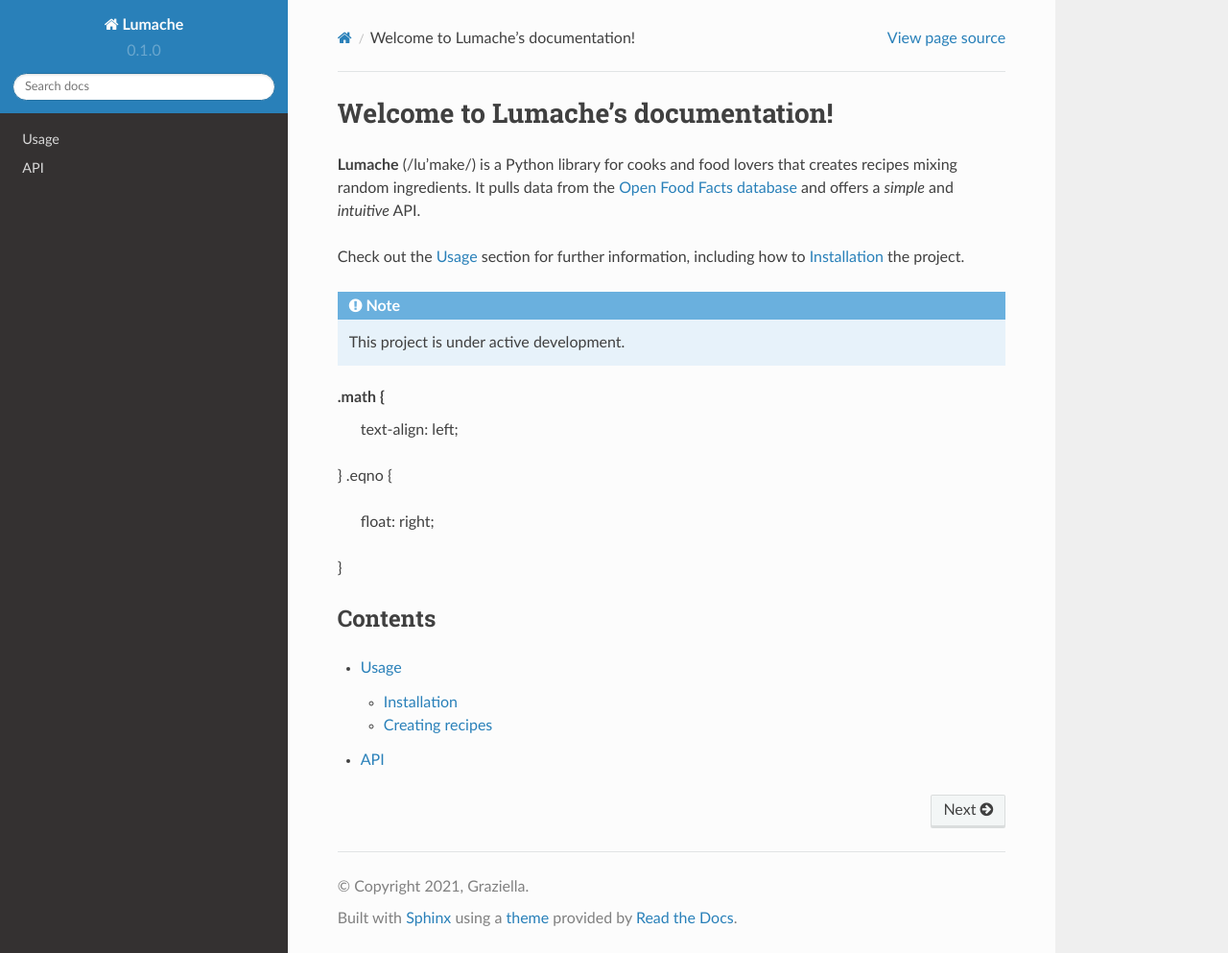
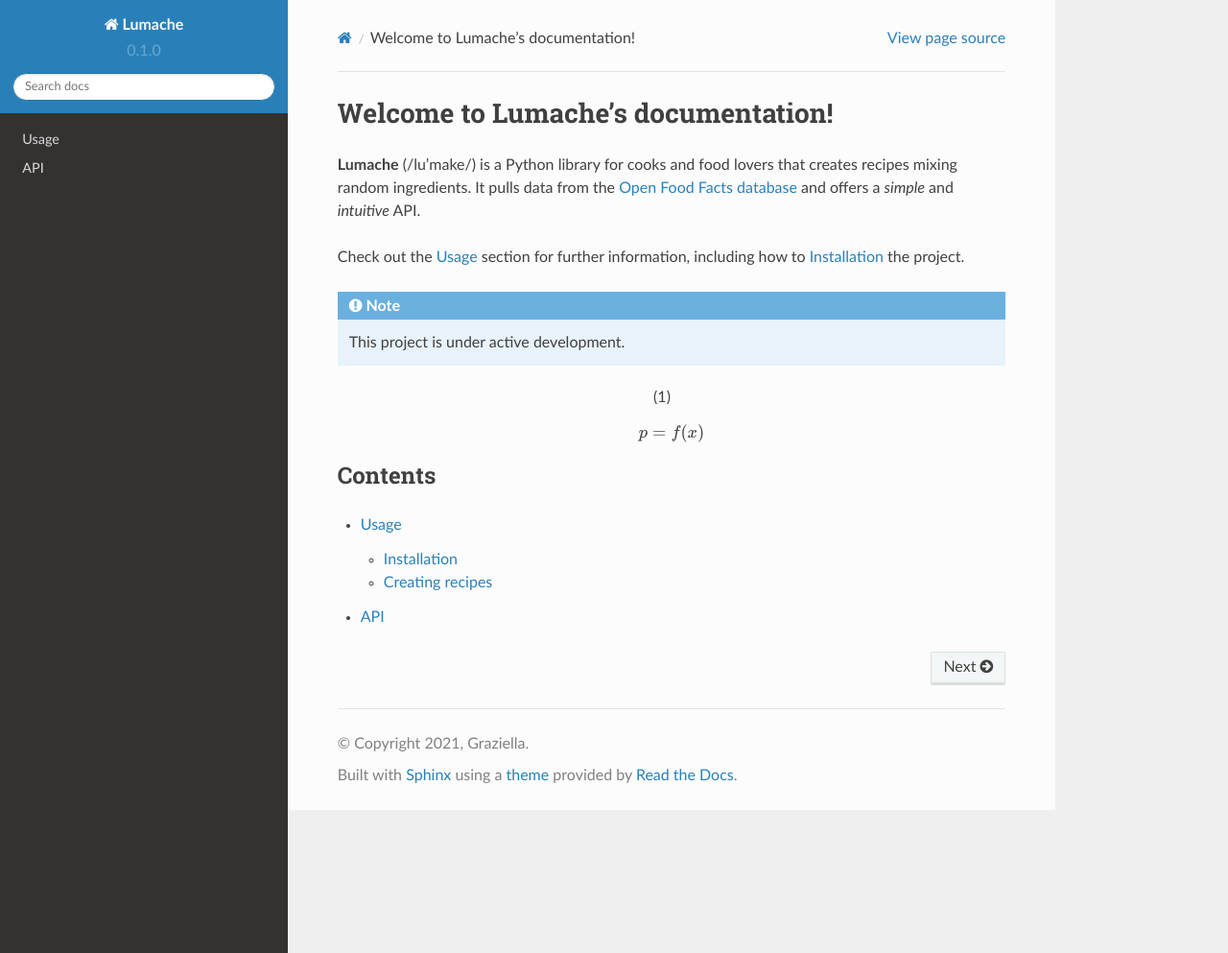
Before and after one commit to sohail69/MHD_mfem_practice, a Sphinx documentation site: the page built from documentation/docs/source/index.rst, in a window 1280 px wide and 993 px high. Shown: the whole window at 96% size. Built offline with Sphinx 7.4.7 and the Read the Docs theme 2.0.0, drawn with Linux system fonts in a browser that asks for light colours.

Commit message:
Update index.rst

```diff
--- a/documentation/docs/source/index.rst
+++ b/documentation/docs/source/index.rst
@@ -13,12 +13,10 @@ how to :ref:`installation` the project.
 
    This project is under active development.
 
-.math {
-    text-align: left;
-}
-.eqno {
-    float: right;
-}
+.. math::
+   :label: pfx
+
+   p = f(x)
 
 Contents
 --------
```
